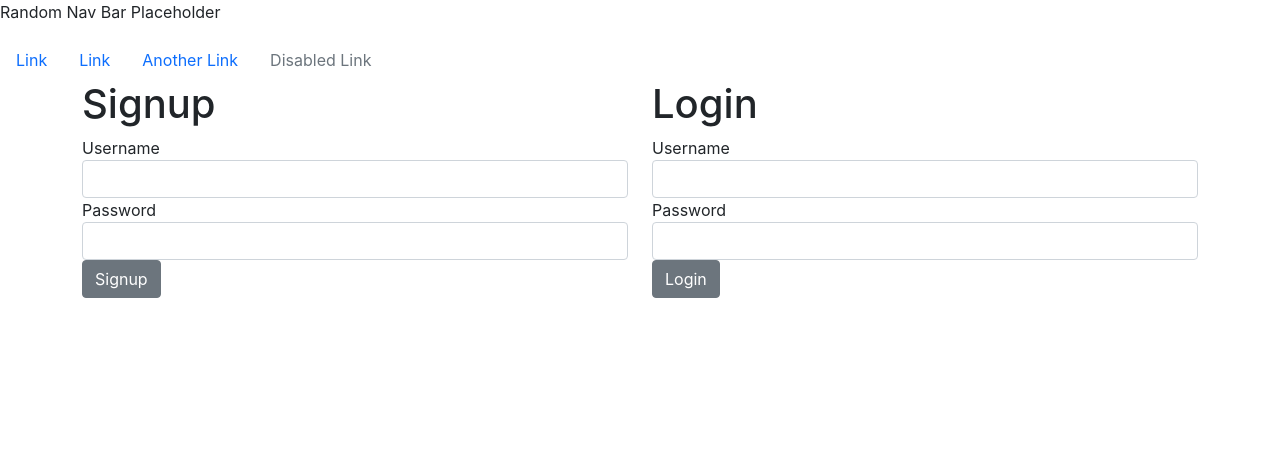
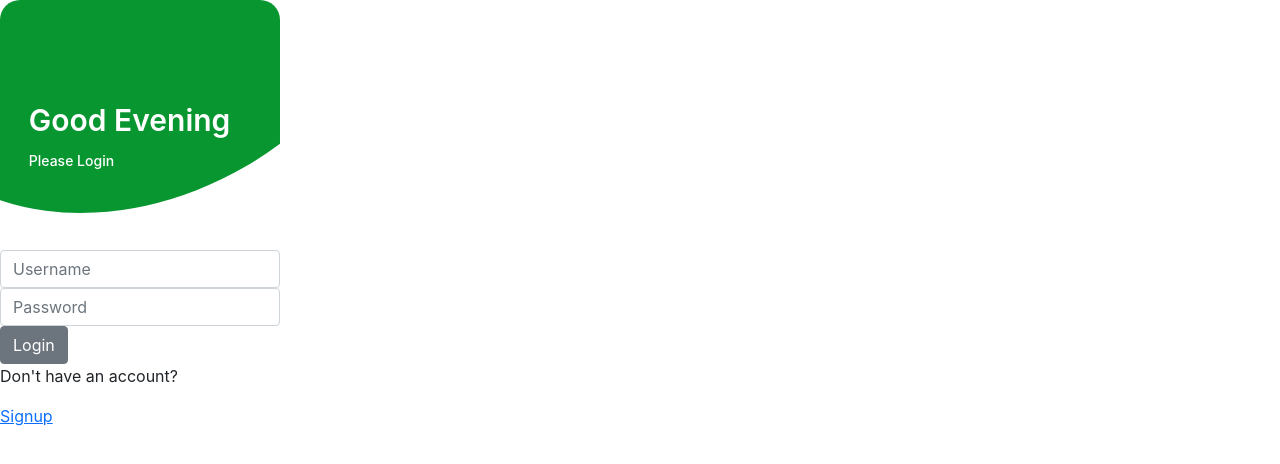
Before and after one commit to CalabSterling/BirdR_Client, a React (Create React App) app: page / in a window 1280 px wide. Shown: the top 464 px of the page. Built offline with nearby package versions, Linux system fonts and the light colour scheme.

Commit message:
adding the signup and login to github

```diff
--- a/src/App.jsx
+++ b/src/App.jsx
@@ -2,8 +2,18 @@ import './App.css';
 import React, {useState, useEffect} from 'react';
 import Sitebar from './Components/Navbar';
 import Auth from './auth/Auth';
+import styled from 'styled-components';
 
-function App() {
+const UserContainer = styled.div`
+  width: 100%;
+  height: 100%;
+  display: flex;
+  flex-direction: column;
+  align-content: center;
+  justify-content: center;
+`;
+
+function App(props) {
   const [sessionToken, setSessionToken] = useState('');
 
   useEffect(() => {
@@ -18,11 +28,17 @@ const updateToken = (newToken) => {
     console.log(sessionToken);
   }
 
+  const clearToken = () => {
+    localStorage.clear();
+    setSessionToken('');
+  }
 
   return (
     <div>
-      <Sitebar />
+      <UserContainer>
         <Auth updateToken={updateToken}/>
+      </UserContainer>
+      {sessionToken === '' ? null : <Sitebar clickLogout={clearToken}/>}
     </div>
   );
 }
--- a/src/Components/Navbar.js
+++ b/src/Components/Navbar.js
@@ -1,10 +1,9 @@
 import React from 'react';
-import { Nav, NavItem, NavLink } from 'reactstrap';
+import { Nav, NavItem, NavLink, Button } from 'reactstrap';
 
 const Navbar = (props) => {
   return (
     <div>
-      <p>Random Nav Bar Placeholder</p>
       <Nav>
         <NavItem>
           <NavLink href="#">Link</NavLink>
@@ -13,10 +12,7 @@ const Navbar = (props) => {
           <NavLink href="#">Link</NavLink>
         </NavItem>
         <NavItem>
-          <NavLink href="#">Another Link</NavLink>
-        </NavItem>
-        <NavItem>
-          <NavLink disabled href="#">Disabled Link</NavLink>
+          <Button onClick={props.clickLogout}>Logout</Button>
         </NavItem>
       </Nav>
     </div>
--- a/src/auth/Auth.jsx
+++ b/src/auth/Auth.jsx
@@ -1,19 +1,100 @@
-import React from 'react';
-import { Container, Row, Col } from 'reactstrap';
+import React, { useState } from 'react';
 import Signup from './Signup';
 import Login from './Login';
+import styled from 'styled-components';
+
+const Container = styled.div`
+    width: 280px;
+    min-height: 550px;
+    display: flex;
+    flex-direction: column;
+    border-radius: 20px;
+    background-color: #fff;
+    box-shadow: 0 0 2px rgba(15, 15, 15, .028);
+    position: relative;
+    overflow: hidden;
+`;
+const TopContainer = styled.div`
+    width: 100%;
+    height: 250px;
+    display: flex;
+    flex-direction: column;
+    justify-content: flex-end;
+    padding: 0 1.8em;
+    padding-bottom: 5em;
+`;
+const BackDrop = styled.div`
+    width: 150%;
+    height: 550px;
+    position: absolute;
+    display: flex;
+    flex-direction: column;
+    border-radius: 50%;
+    transform: rotate(60deg);
+    top: -290px;
+    left: -70px;
+    background: rgb(8, 150, 48);
+    background: linear-gradient (
+        58deg,
+        rgba(8, 150, 48, 1) 20%rgba,
+        #054d03 100%
+    );
+`;
+const HeaderContainer = styled.div`
+    width: 100%100%;
+    display: flex;
+    flex-direction: column;
+`;
+const HeaderText = styled.div`
+    font-size: 30px;
+    font-weight: 600;
+    line-height: 1.2;
+    color: #fff;
+    z-index: 10;
+`;
+const SmallText = styled.h5`
+    color: #fff;
+    font-weight: 500;
+    font-size: 14px;
+    z-index: 10;
+    margin: 0;
+    margin-top: 15px;
+`;
+const InnerContainer = styled.div`
+    width: 100%;
+    display: flex;
+    flex-direction: column;
+`;
 
 const Auth = (props) => {
+    const [active, setActive] = useState("login");
+    const switchToSignup = () => {
+        setActive('signup');
+    }
+
+    const switchToLogin = () => {
+        setActive('login')
+    }
+
+    let hour = new Date().getHours()
+
+
     return (
-        <Container className="auth-containter">
-            <Row>
-                <Col md="6">
-                    <Signup updateToken={props.updateToken}/>
-                </Col>
-                <Col md="6">
-                    <Login updateToken={props.updateToken}/>
-                </Col>
-            </Row>
+        <Container>
+            <TopContainer>
+                <BackDrop />
+                <HeaderContainer>
+                    <HeaderText>
+                        {hour >= 4 && hour < 12 ? "Good Morning" : hour >= 12 && hour < 18 ? "Good Afternoon" : "Good Evening"}
+                    </HeaderText>
+                    <SmallText>
+                        {active === "login" ? 'Please Login' : 'Please Signup' }
+                    </SmallText>
+                </HeaderContainer>
+            </TopContainer>
+            <InnerContainer>
+                {active === 'login' ? <Login switchToSignup={switchToSignup} updateToken={props.updateToken}/> : <Signup switchToLogin={switchToLogin} updateToken={props.updateToken}/>}
+            </InnerContainer>
         </Container>
      );
 }
--- a/src/auth/Login.jsx
+++ b/src/auth/Login.jsx
@@ -1,26 +1,44 @@
-import React, { useState } from 'react';
-import {Form, FormGroup, Label, Input, Button} from 'reactstrap';
+import React, {useState} from 'react';
+import { Input, Form, Button } from 'reactstrap';
+import styled from "styled-components";
+
+
+const Container = styled.div`
+    margin: 0;
+    padding: 0;
+`;
 
 const Login = (props) => {
     const [username, setUsername] = useState('');
     const [password, setPassword] = useState('');
 
+    const handleSubmit = (event) => {
+        event.preventDefault();
+        fetch('http://localhost:3000/user/login', {
+            method: 'POST',
+            body: JSON.stringify({user:{username: username, password: password}}),
+            headers: new Headers({
+                'Content-Type': 'application/json'
+            })
+        }).then(
+            (response) => response.json()
+        ).then((data) => {
+            props.updateToken(data.sessionToken);
+        })
+    }
+
     return (
-        <div>
-            <h1>Login</h1>
-            <Form>
-                <FormGroup>
-                    <Label htmlFor="username">Username</Label>
-                    <Input name="username" value={username}/>
-                </FormGroup>
-                <FormGroup>
-                    <Label htmlFor="password">Password</Label>
-                    <Input name="password" value={password}/>
-                </FormGroup>
-                <Button type="submit">Login</Button>
+        <Container>
+            <Form onSubmit={handleSubmit}>
+                    <Input onChange={(e) => setUsername(e.target.value)} name="username" value={username} placeholder="Username" type="email"/>
+                    <Input onChange={(e) => setPassword(e.target.value)} name="password" value={password} placeholder="Password" type="password"/>
+                    <Button type="submit">Login</Button>
+                    <br />
+                    <p>Don't have an account? </p><a href="#" onClick={props.switchToSignup}>Signup</a>
+
             </Form>
-        </div>
-     );
+        </Container>
+     )
 }
 
 export default Login;
--- a/src/auth/Signup.jsx
+++ b/src/auth/Signup.jsx
@@ -1,5 +1,5 @@
 import React, { useState } from 'react';
-import {Form, FormGroup, Label, Input, Button} from 'reactstrap';
+import {Form, Input, Button, } from 'reactstrap';
 
 const Signup = (props) => {
     const [username, setUsername] = useState('');
@@ -7,7 +7,7 @@ const Signup = (props) => {
 
     let handleSubmit = (event) => {
         event.preventDefault();
-        fetch("https://localhost:3000/user/signup", {
+        fetch(`http://localhost:3000/user/signup`, {
             method: 'POST',
             body: JSON.stringify({user:{username: username, password: password}}),
             headers: new Headers ({
@@ -22,18 +22,13 @@ const Signup = (props) => {
 
     return (
         <div>
-            <h1>Signup</h1>
-            <Form onSubmit={handleSubmit}>
-                <FormGroup>
-                    <Label htmlFor="username">Username</Label>
-                    <Input onChange={(e) => setUsername(e.target.value)} name="username" value={username}/>
-                </FormGroup>
-                <FormGroup>
-                    <Label htmlFor="password">Password</Label>
-                    <Input onChange={(e) => setPassword(e.target.value)} name="password" value={password}/>
-                </FormGroup>
-                <Button type="submit">Signup</Button>
-            </Form>
+        <Form onSubmit={handleSubmit}>
+            <Input onChange={(e) => setUsername(e.target.value)} name="username" value={username} type="email" placeholder="Username"/>
+            <Input onChange={(e) => setPassword(e.target.value)} name="password" value={password} type="password" placeholder="Password"/>
+            <Button type="submit" >Signup</Button>
+            <br />
+            <a>Already a member? </a><a href="/login" onClick={props.switchToLogin}>Login</a>
+        </Form>
         </div>
      );
 }
```
Also changed, not shown: package.json (+7 -3 lines), src/setupTests.js (deleted, +0 -5 lines), 1 other file (tests, documents, lock files or other folders). Lines whose indentation alone changed are shown as unchanged.
